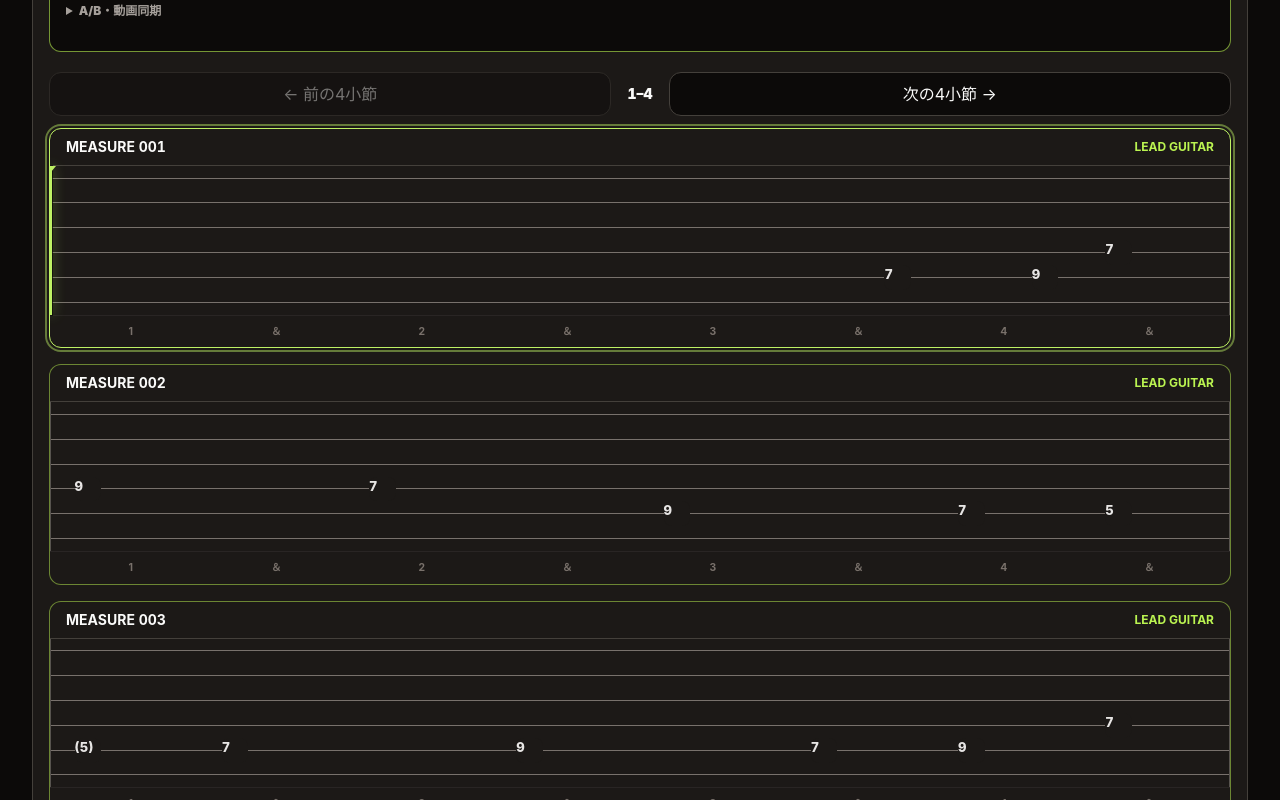
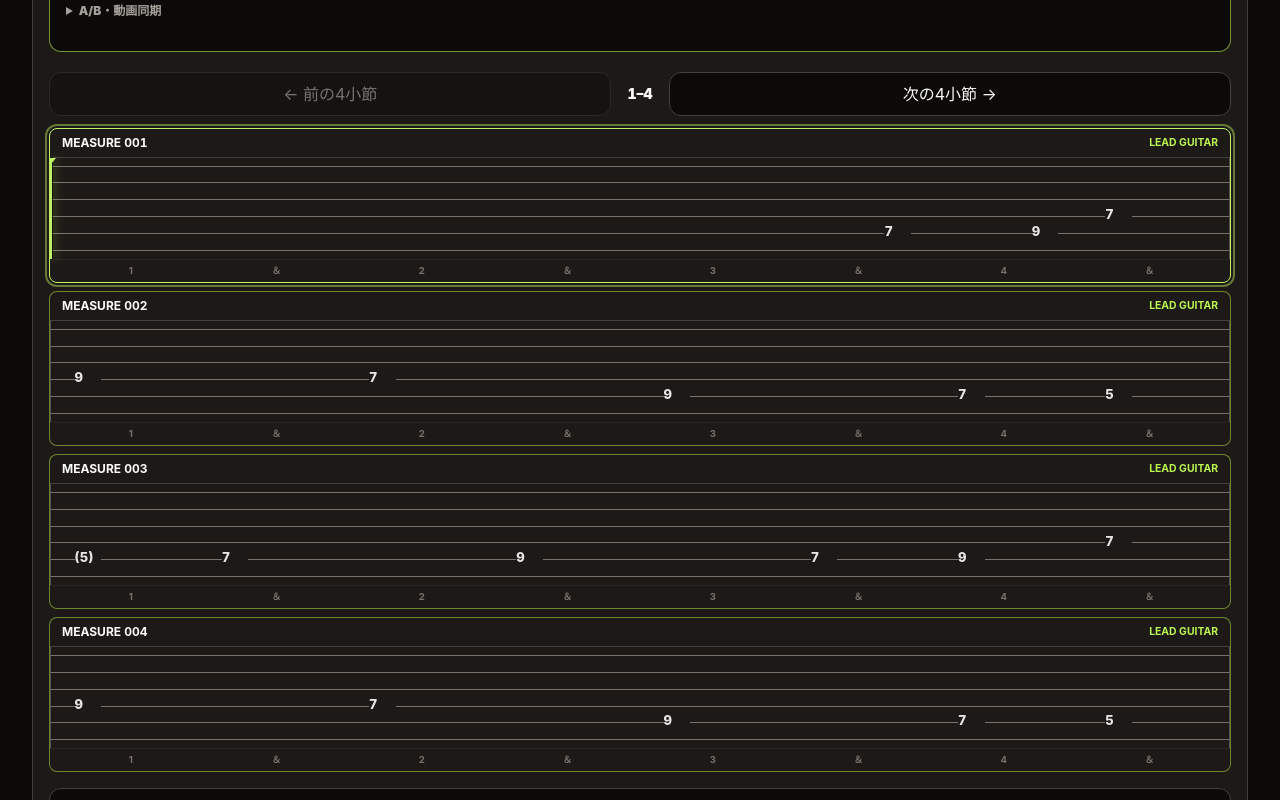
Before and after one commit to KTN44295080/fret-step-trainer, a Next.js app: page / in a window 1280 px wide. Shown: the part 820-1620 px from the top of the page. Built offline with nearby package versions, Linux system fonts and the light colour scheme.

Commit message:
Compact TAB measure cards

```diff
--- a/app/globals.css
+++ b/app/globals.css
@@ -55,7 +55,7 @@ iframe:focus-visible {
   position: relative;
   display: grid;
   grid-template-columns: repeat(16, minmax(0, 1fr));
-  grid-template-rows: repeat(6, 1.55rem);
+  grid-template-rows: repeat(6, 1.05rem);
   min-width: 0;
   border-inline: 1px solid #57534e;
   background: #1c1917;
@@ -116,7 +116,8 @@ button.tab-symbol {
 
 .tab-glyph {
   min-width: min(1.65rem, 100%);
-  min-height: 1.55rem;
+  min-height: 1.05rem;
+  line-height: 1;
   font-size: clamp(0.62rem, 1.2vw, 0.82rem);
 }
 
@@ -167,7 +168,7 @@ button.tab-symbol {
   grid-row: 3 / 5;
   place-self: center;
   color: #78716c;
-  font-size: 2rem;
+  font-size: 1.4rem;
 }
 
 .song-map {
--- a/app/trainer.tsx
+++ b/app/trainer.tsx
@@ -1143,10 +1143,10 @@ function ProceduralTabMeasure({
   const displaySlot = (slot: number) => Math.min(measureSteps - 1, Math.round((slot / 16) * measureSteps));
 
   return (
-    <section className="overflow-hidden rounded-xl border border-lime-300/50 bg-stone-900" aria-label={`${measure}小節目、${label}`}>
-      <div className="flex items-center justify-between border-b border-stone-700 px-4 py-2">
-        <p className="text-sm font-bold tabular-nums">MEASURE {String(measure).padStart(3, "0")}</p>
-        <p className="text-xs font-bold text-lime-300">{hasNotes ? label.toUpperCase() : "REST"}</p>
+    <section className="overflow-hidden rounded-lg border border-lime-300/50 bg-stone-900" aria-label={`${measure}小節目、${label}`}>
+      <div className="flex items-center justify-between border-b border-stone-700 px-3 py-1.5">
+        <p className="text-xs font-bold tabular-nums">MEASURE {String(measure).padStart(3, "0")}</p>
+        <p className="text-[0.65rem] font-bold text-lime-300">{hasNotes ? label.toUpperCase() : "REST"}</p>
       </div>
       <div
         className={cn("tab-measure", hasNotes ? "tab-measure-technique" : "tab-measure-rest")}
@@ -1187,7 +1187,7 @@ function ProceduralTabMeasure({
           </span>
         ))) : <span className="tab-whole-rest" aria-hidden="true">━</span>}
       </div>
-      <div className="grid border-t border-stone-800 px-2 py-2 text-center text-[0.65rem] font-bold text-stone-500" style={{ gridTemplateColumns: `repeat(${beats * 2}, minmax(0, 1fr))` }} aria-hidden="true">
+      <div className="grid border-t border-stone-800 px-2 py-1 text-center text-[0.6rem] font-bold text-stone-500" style={{ gridTemplateColumns: `repeat(${beats * 2}, minmax(0, 1fr))` }} aria-hidden="true">
         {Array.from({ length: beats }, (_, index) => [String(index + 1), "＆"]).flat().map((beat, index) => <span key={`${measure}-${label}-beat-${index}`}>{beat}</span>)}
       </div>
     </section>
@@ -1196,10 +1196,10 @@ function ProceduralTabMeasure({
 
 function RestTabMeasure({ measure }: { measure: number }) {
   return (
-    <section className="overflow-hidden rounded-xl border border-stone-800 bg-stone-950" aria-label={`${measure}小節目、リードは休み`}>
-      <div className="flex items-center justify-between border-b border-stone-800 px-4 py-2">
-        <p className="text-sm font-bold text-stone-500 tabular-nums">MEASURE {String(measure).padStart(2, "0")}</p>
-        <p className="text-xs font-bold text-stone-600">LEAD REST</p>
+    <section className="overflow-hidden rounded-lg border border-stone-800 bg-stone-950" aria-label={`${measure}小節目、リードは休み`}>
+      <div className="flex items-center justify-between border-b border-stone-800 px-3 py-1.5">
+        <p className="text-xs font-bold text-stone-500 tabular-nums">MEASURE {String(measure).padStart(2, "0")}</p>
+        <p className="text-[0.65rem] font-bold text-stone-600">LEAD REST</p>
       </div>
       <div className="tab-measure tab-measure-rest">
         {STRING_RANGE.map((stringNo) => (
@@ -1207,7 +1207,7 @@ function RestTabMeasure({ measure }: { measure: number }) {
         ))}
         <span className="tab-whole-rest" aria-hidden="true">━</span>
       </div>
-      <p className="border-t border-stone-800 px-3 py-2 text-center text-[0.65rem] font-bold text-stone-600">この小節は弾かない</p>
+      <p className="border-t border-stone-800 px-3 py-1 text-center text-[0.6rem] font-bold text-stone-600">この小節は弾かない</p>
     </section>
   );
 }
@@ -2537,7 +2537,7 @@ export function GuitarTrainer() {
               <button className="min-h-11 rounded-xl border border-stone-700 bg-stone-950 px-4 text-sm font-bold disabled:opacity-40" disabled={scorePageIndex === activeScorePages.length - 1} onClick={() => jumpScoreTo(activeScorePages[Math.min(activeScorePages.length - 1, scorePageIndex + 1)].start)} type="button">次の4小節 →</button>
             </div>
 
-            <div className="mt-3 grid gap-4">
+            <div className="mt-3 grid gap-2">
               {selectedScorePage.measures.map((measure) => (
                 <ScoreMeasure
                   songId={songId}
```
Also changed, not shown: 1 other file (tests, documents, lock files or other folders).
